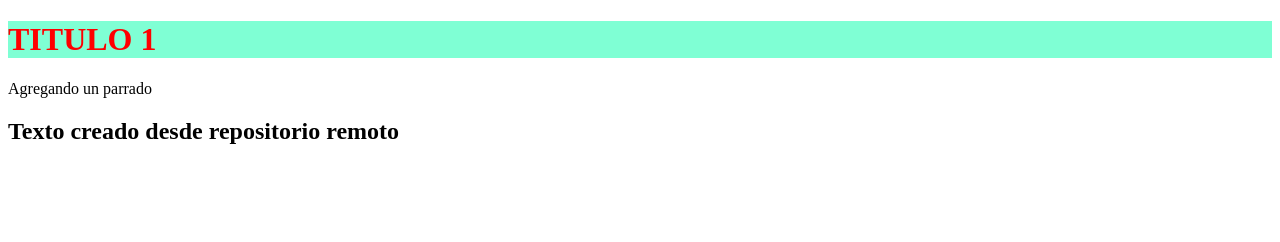
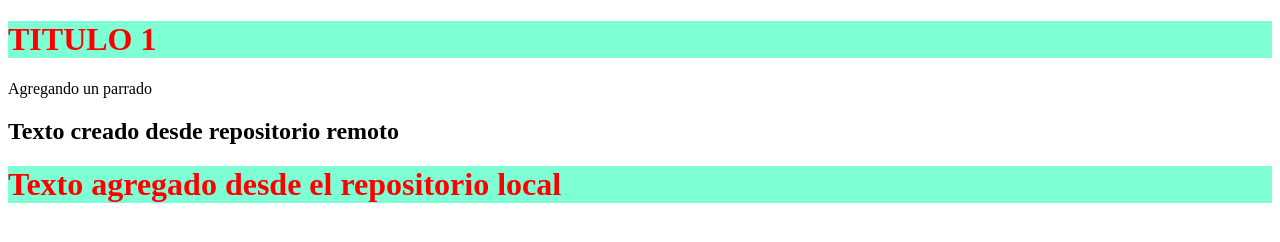
Before and after one commit to christdonoso/prueba0025, a plain HTML site: page index.html in a window 1280 px wide. Drawn offline with Linux system fonts and the light colour scheme.

```diff
--- a/index.html
+++ b/index.html
@@ -10,8 +10,10 @@
 <body>
     <h1>TITULO 1</h1>
     <p>Agregando un parrado</p>
+    <h2> Texto creado desde repositorio remoto </h2>
 
-    <h2> Texto creado desde repositorio remoto </h2>
+    <h1>Texto agregado desde el repositorio local </h1>
     <script src="./assets/js/script.js"></script>
+
 </body>
 </html>
```
